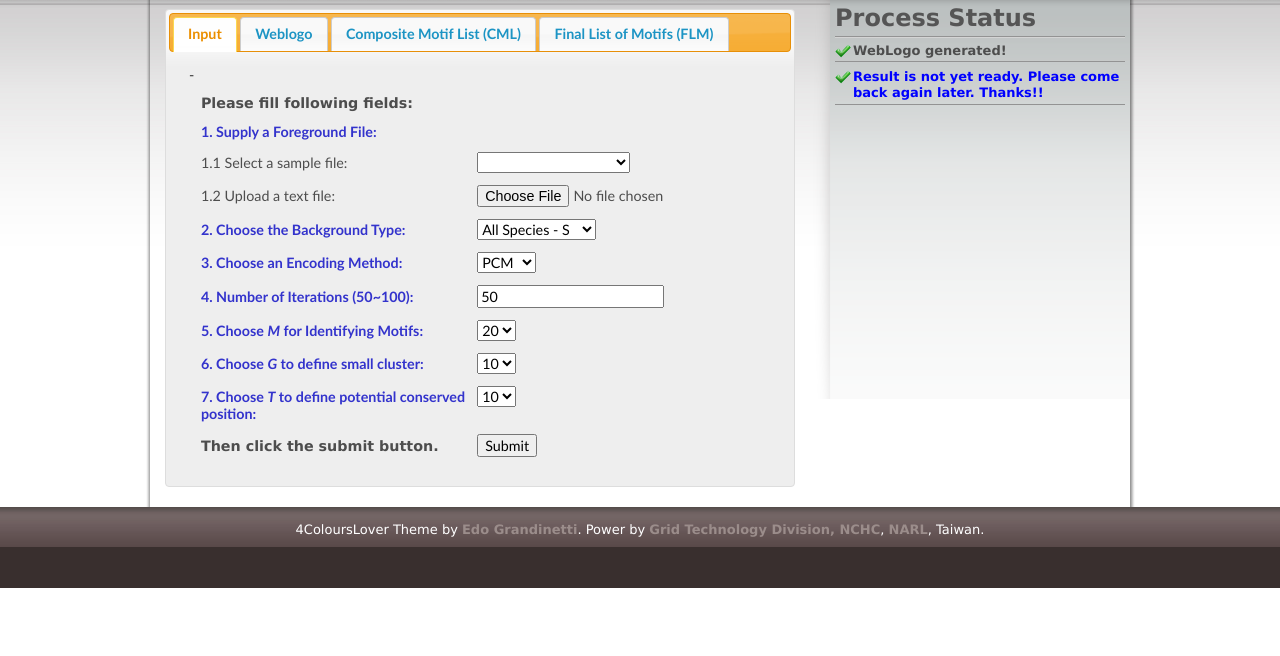
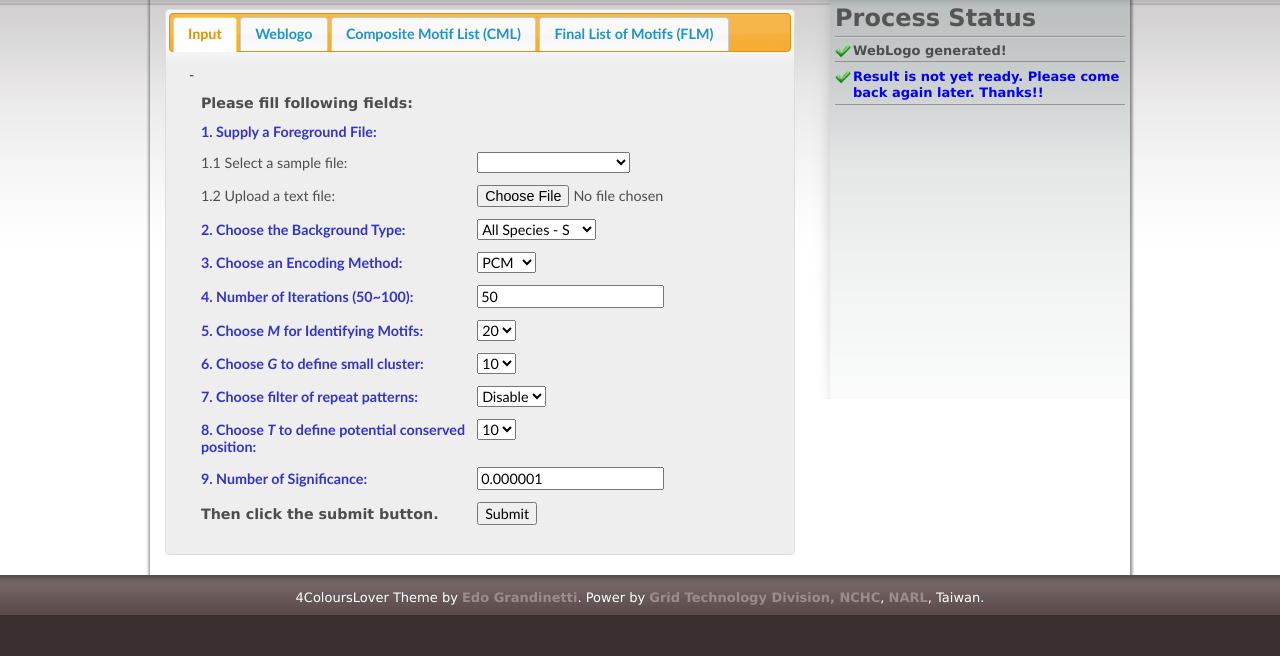
Before and after one commit to jazzwang/f-motif, a PHP site: page /?id=1 in a window 1280 px wide. Shown: the part 151-807 px from the top of the page. Before the commit the page ends 739 px from the top, so only its background shows below. Run offline with PHP 8.4, Linux system fonts and the light colour scheme.

Commit message:
* 因應新增兩組變數對應程式修改       - Repeatfilterflag: 	選擇要不要濾掉重複的序列 (欄位預設是false)       - significance : 	多一個欄位輸入顯著程度 (欄位預設填0.000001)
git-svn-id: https://trac.nchc.org.tw/svn/bioinfo/f-motif@51 54c9120f-8e86-4868-aa77-5a1a583e5cdd

```diff
--- a/index.php
+++ b/index.php
@@ -92,9 +92,17 @@ if($id != "")
 		<select id="cluster" name="cluster">
 		</select></td></tr>
 		<input type="hidden" id="flat" name="flat" value="1">
-	      <tr><td><b> 7. Choose <i>T</i> to define potential conserved position:</b></td>
+              <tr><td><b> 7. Choose filter of repeat patterns: </b></td>
+		<td><select id="repeat" name="repeat"/>
+		  <option value="0">Disable</option>
+		  <option value="1">Enable</option>
+		</select></td></tr>
+	      <tr><td><b> 8. Choose <i>T</i> to define potential conserved position:</b></td>
 		<td><select id="threshold" name="threshold"/>
 		</select></td></tr>
+              <tr><td><b> 9. Number of Significance: </b></td>
+		  <td><input id="significance" name="significance" value="0.000001"/>
+		  </td></tr>
 	      <tr id="submit"><td><h2>Then click the submit button.</h2></td><td><input type="button" onclick="upload()" value="Submit"></td></tr>
 	    </table>
 	  </div>
--- a/js/f-motif.js
+++ b/js/f-motif.js
@@ -113,13 +113,15 @@ function process(input)
   $('#load').append("<center><img src='image/loading.gif'><br/><br/>"
 		  + "<b><font color='#ff0000'>Your Request is still processing<br/>in background ....<br/></font></b></center>");
 
-  var background = $('#background').val();
-  var encode	 = $('#encode').val();
-  var freq	 = $('#freq').val();
-  var match	 = $('#match').val();
-  var cluster	 = $('#cluster').val();
-  var flat	 = $('#flat').val();
-  var threshold	 = $('#threshold').val();
+  var background    = $('#background').val();
+  var encode	    = $('#encode').val();
+  var freq	    = $('#freq').val();
+  var match	    = $('#match').val();
+  var cluster	    = $('#cluster').val();
+  var flat	    = $('#flat').val();
+  var threshold	    = $('#threshold').val();
+  var repeat	    = $('#repeat').val();
+  var significance  = $('#significance').val();
 
   $.ajax({
     url:          "php/weblogic.php",
@@ -142,7 +144,7 @@ function process(input)
   $.ajax({
     url:          "php/motif.php",
     type:         "POST",
-    data:         "input=" + input + "&background=" + background + "&encode=" + encode + "&freq=" + freq + "&match=" + match + "&cluster=" + cluster + "&flat=" + flat + "&threshold=" + threshold,
+    data:         "input=" + input + "&background=" + background + "&encode=" + encode + "&freq=" + freq + "&match=" + match + "&cluster=" + cluster + "&flat=" + flat + "&repeat" + repeat + "&threshold=" + threshold + "&significance=" + significance,
     success:      function(msg)
     {
       //$('#status').append("<li><b><a href='output/" + msg + "' target='_blank'>1st stage analysis</a> finished!</b></li>");
--- a/php/motif.php
+++ b/php/motif.php
@@ -9,7 +9,7 @@
   $threshold  = $_POST["threshold"];
   $path  = str_replace("/php","",getcwd());
   chdir($path);
-  $cmd	  = $path . "/motif.sh " . $input . " " . $background . " " . $encode . " " . $freq . " " . $match . " " . $cluster . " " . $flat . " " . $threshold;
+  $cmd	  = $path . "/motif.sh " . $input . " " . $background . " " . $encode . " " . $freq . " " . $match . " " . $cluster . " " . $flat . " " . $repeat . " " . $threshold . " " . $significance;
   system($cmd, $ret);
   if($ret == 0)
   {
```
Also changed, not shown: 1 other file.
